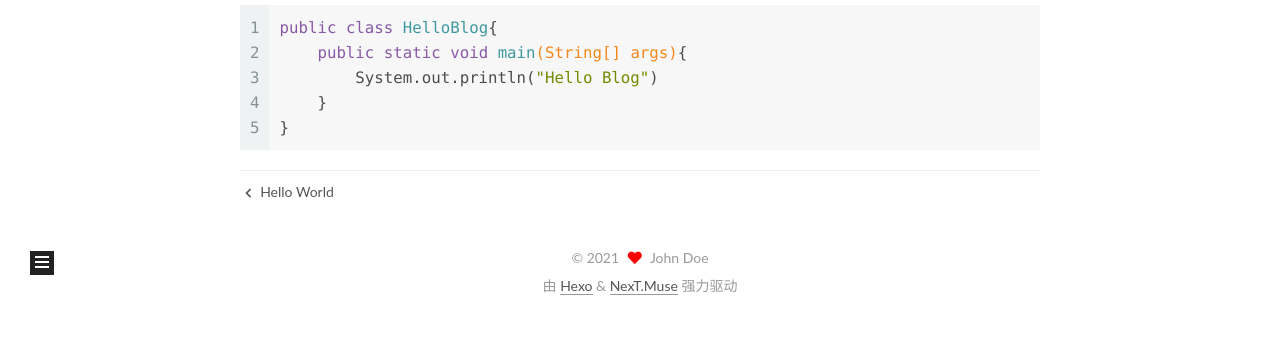
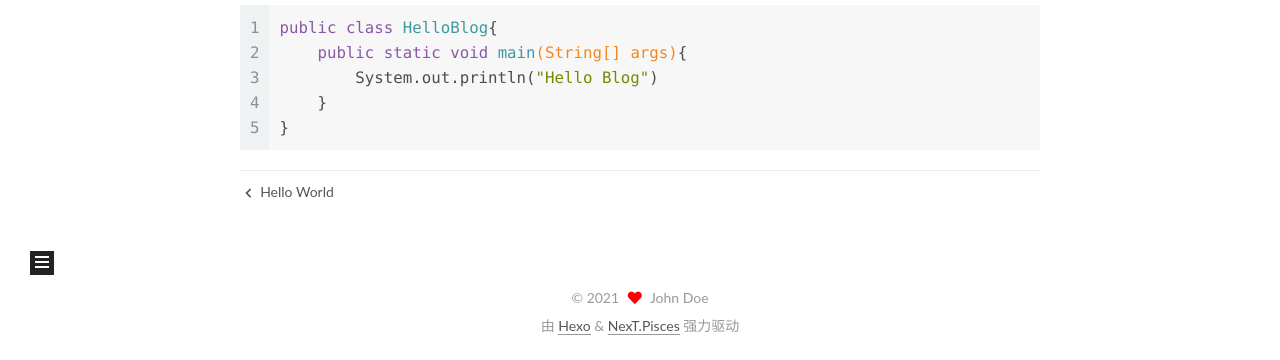
Before and after one commit to weiqizhan/weiqizhan.github.io, a plain HTML site: page 2021/09/05/first-blog/index.html in a window 1280 px wide. Shown: the part 480-840 px from the top of the page. Before the commit the page ends 800 px from the top, so only its background shows below. Drawn offline with Linux system fonts and the light colour scheme.

Commit message:
Site updated: 2021-09-05 22:47:04

```diff
--- a/2021/09/05/first-blog/index.html
+++ b/2021/09/05/first-blog/index.html
@@ -17,7 +17,7 @@
 
 <script id="hexo-configurations">
     var NexT = window.NexT || {};
-    var CONFIG = {"hostname":"example.com","root":"/","scheme":"Muse","version":"7.8.0","exturl":false,"sidebar":{"position":"left","display":"post","padding":18,"offset":12,"onmobile":false},"copycode":{"enable":false,"show_result":false,"style":null},"back2top":{"enable":true,"sidebar":false,"scrollpercent":false},"bookmark":{"enable":false,"color":"#222","save":"auto"},"fancybox":false,"mediumzoom":false,"lazyload":false,"pangu":false,"comments":{"style":"tabs","active":null,"storage":true,"lazyload":false,"nav":null},"algolia":{"hits":{"per_page":10},"labels":{"input_placeholder":"Search for Posts","hits_empty":"We didn't find any results for the search: ${query}","hits_stats":"${hits} results found in ${time} ms"}},"localsearch":{"enable":false,"trigger":"auto","top_n_per_article":1,"unescape":false,"preload":false},"motion":{"enable":true,"async":false,"transition":{"post_block":"fadeIn","post_header":"slideDownIn","post_body":"slideDownIn","coll_header":"slideLeftIn","sidebar":"slideUpIn"}}};
+    var CONFIG = {"hostname":"example.com","root":"/","scheme":"Pisces","version":"7.8.0","exturl":false,"sidebar":{"position":"left","display":"post","padding":18,"offset":12,"onmobile":false},"copycode":{"enable":false,"show_result":false,"style":null},"back2top":{"enable":true,"sidebar":false,"scrollpercent":false},"bookmark":{"enable":false,"color":"#222","save":"auto"},"fancybox":false,"mediumzoom":false,"lazyload":false,"pangu":false,"comments":{"style":"tabs","active":null,"storage":true,"lazyload":false,"nav":null},"algolia":{"hits":{"per_page":10},"labels":{"input_placeholder":"Search for Posts","hits_empty":"We didn't find any results for the search: ${query}","hits_stats":"${hits} results found in ${time} ms"}},"localsearch":{"enable":false,"trigger":"auto","top_n_per_article":1,"unescape":false,"preload":false},"motion":{"enable":true,"async":false,"transition":{"post_block":"fadeIn","post_header":"slideDownIn","post_body":"slideDownIn","coll_header":"slideLeftIn","sidebar":"slideUpIn"}}};
   </script>
 
   <meta name="description" content="Hello Blog 12345public class HelloBlog&amp;#123;    public static void main(String[] args)&amp;#123;        System.out.println(&quot;Hello Blog&quot;)    &amp;#125;&amp;#125;">
@@ -315,7 +315,7 @@
   </span>
   <span class="author" itemprop="copyrightHolder">John Doe</span>
 </div>
-  <div class="powered-by">由 <a href="https://hexo.io/" class="theme-link" rel="noopener" target="_blank">Hexo</a> & <a href="https://muse.theme-next.org/" class="theme-link" rel="noopener" target="_blank">NexT.Muse</a> 强力驱动
+  <div class="powered-by">由 <a href="https://hexo.io/" class="theme-link" rel="noopener" target="_blank">Hexo</a> & <a href="https://pisces.theme-next.org/" class="theme-link" rel="noopener" target="_blank">NexT.Pisces</a> 强力驱动
   </div>
 
 
@@ -341,7 +341,7 @@
 <script src="/js/motion.js"></script>
 
 
-<script src="/js/schemes/muse.js"></script>
+<script src="/js/schemes/pisces.js"></script>
 
 
 <script src="/js/next-boot.js"></script>
```
Also changed, not shown: 2021/09/05/hello-world/index.html (+3 -3 lines), archives/2021/09/index.html (+3 -3 lines), archives/2021/index.html (+3 -3 lines), archives/index.html (+3 -3 lines), index.html (+3 -3 lines).
